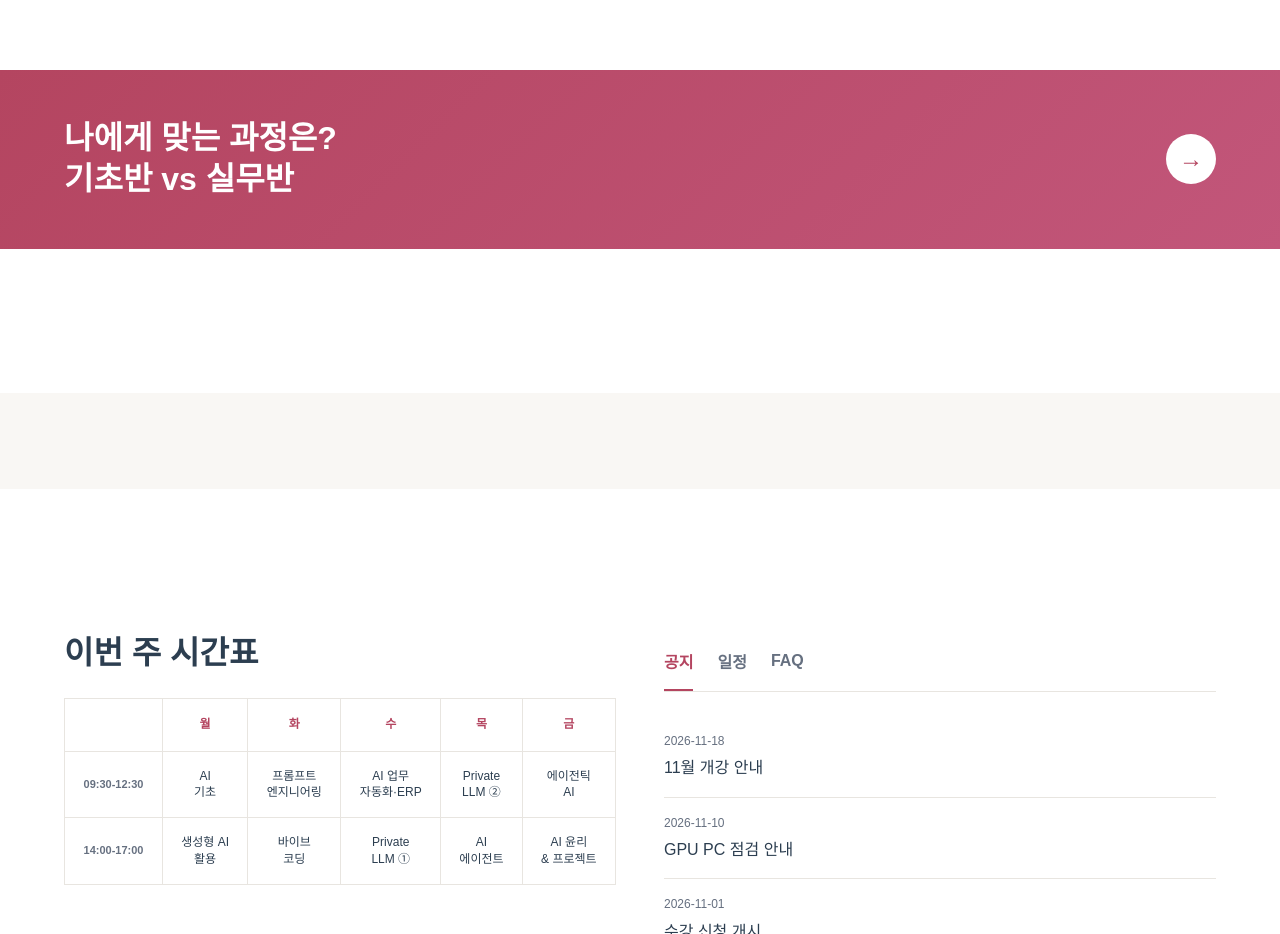
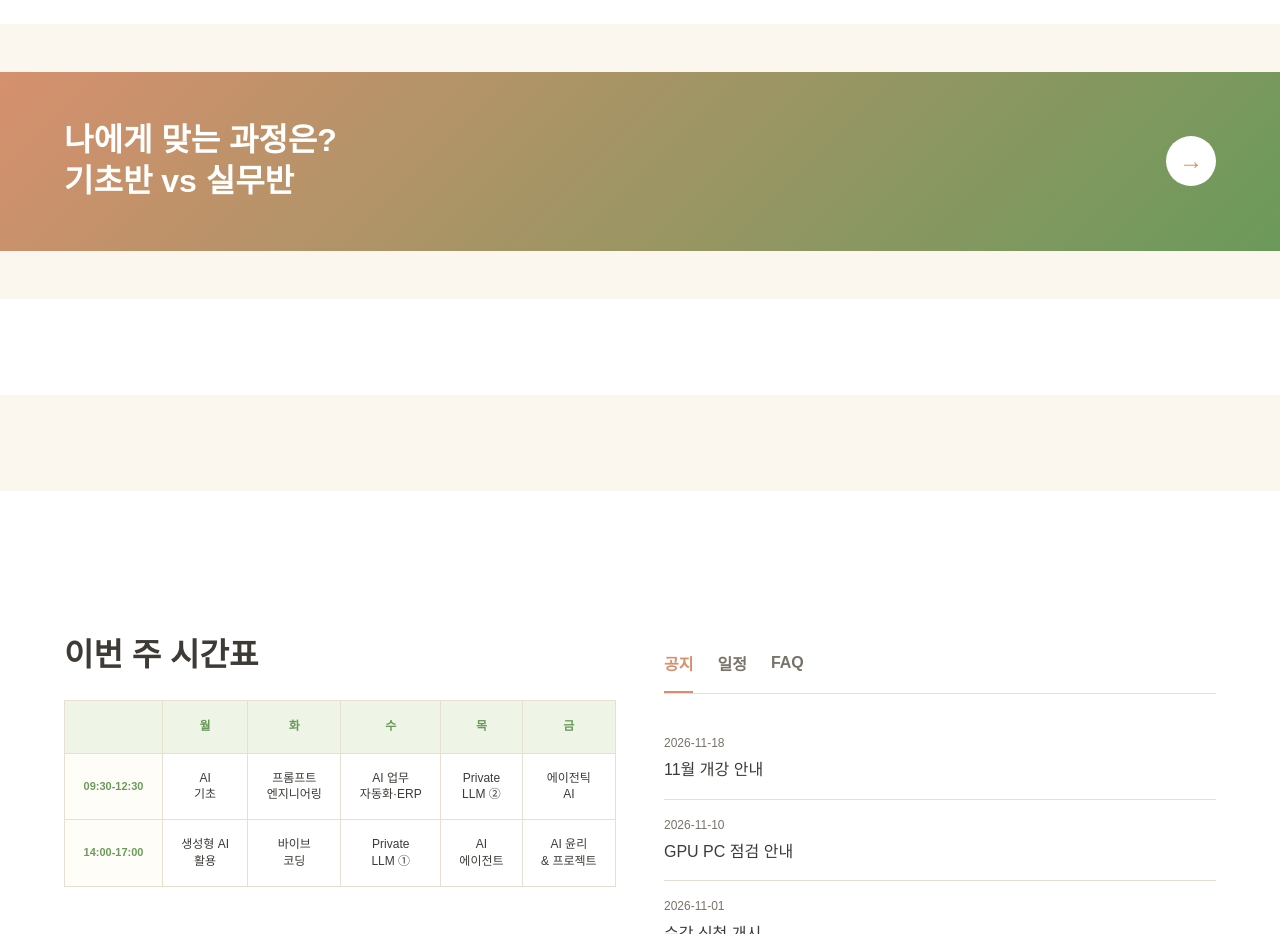
Before and after one commit to yoohanha/hanabot, a plain HTML site: page web/static/index.html in a window 1280 px wide. Shown: the part 820-1754 px from the top of the page. Drawn offline with Linux system fonts and the light colour scheme; no server answers.

Commit message:
[디자인] 따뜻한 교육용 색상 (크림 · 테라코타 · 하늘)
- 테라코타 #D6906E: 주요 버튼 · 시간 글자 (--color-rose 를 --color-wood 에 연결)
- 하늘 #9CC8E0: 보조 버튼 · 바로가기 카드 선 · 사용자 말풍선
- 사용자 말풍선 흰 글자 → 진한 글자 (읽기 쉽게)
- style.css?v= 버전 표시로 브라우저 예전 색 캐시 방지

Co-Authored-By: Claude Opus 5.5 <noreply@anthropic.com>

```diff
--- a/web/static/index.html
+++ b/web/static/index.html
@@ -11,7 +11,7 @@
   <link rel="apple-touch-icon" href="assets/mark.png">
 
   <!-- 스타일 -->
-  <link rel="stylesheet" href="style.css">
+  <link rel="stylesheet" href="style.css?v=20261127-3">
 </head>
 <body>
   <!-- 얇은 띠 (운영 안내) -->
--- a/web/static/style.css
+++ b/web/static/style.css
@@ -1,14 +1,37 @@
 /* [2-1] 하나 AI 학원 웹 디자인 기본값 */
 
 :root {
-  /* 색상 팔레트 */
-  --color-cream: #FFFFFF;        /* 배경 (흰색) */
-  --color-ivory: #F9F7F4;        /* 아이보리 */
-  --color-rose: #B44560;         /* 포인트 (버튼, 강조) */
-  --color-text: #2C3E50;         /* 주 글자색 (진한 회색-청색) */
-  --color-text-light: #667080;   /* 보조 글자색 */
+  /* [5-5] 따뜻한 교육용 색상 팔레트 */
+
+  /* 배경 & 카드 */
+  --color-bg: #FBF7EF;           /* 메인 배경 (따뜻한 베이지) */
+  --color-card: #FFFDF8;         /* 카드 배경 (아주 밝은 베이지) */
+  --color-cream: #FFFDF8;        /* 호환성 (카드) */
   --color-white: #FFFFFF;        /* 순백 */
-  --color-border: #E8E5E0;       /* 테두리 (더 밝게) */
+
+  /* 우드 톤 → 테라코타 (버튼, 제목 강조, 헤더) */
+  --color-wood: #D6906E;         /* 화분색 테라코타 (버튼, 강조) */
+  --color-wood-dark: #BF7A58;    /* 테라코타 hover */
+  --color-pink: #EEF5E6;         /* 호환성: 연두 배경 */
+
+  /* 녹색 톤 (링크, 체크, 강조) */
+  --color-green: #6B9A5B;        /* 올리브 초록 (링크, 체크, 시간표) */
+  --color-green-light: #A8C98A;  /* 연두 (포인트) */
+  --color-green-bg: #EEF5E6;     /* 연두 배경 (안내) */
+
+  /* 하늘색 톤 (정보, 채팅) */
+  --color-sky: #9CC8E0;          /* 하늘 (선 · 테두리 · 포인트) */
+  --color-sky-bg: #E6F2F8;       /* 연한 하늘 배경 (사용자 말풍선 · 보조 버튼) */
+  --color-sky-dark: #3F6F8C;     /* 하늘 위 글자 (읽기 쉽게) */
+
+  /* 글자색 */
+  --color-text: #3E3A35;         /* 본문 글자 */
+  --color-text-light: #7A7368;   /* 보조 글자 */
+  --color-border: #E8DFD0;       /* 테두리 */
+
+  /* 호환성 (기존 코드 유지) */
+  --color-rose: var(--color-wood); /* 예전 이름 · 44곳에서 씀 → 테라코타로 연결 */
+  --color-ivory: #FBF7EF;        /* 배경으로 대체 */
 
   /* 타이포그래피 */
   --font-family: 'Noto Sans KR', 'Malgun Gothic', sans-serif;
@@ -27,9 +50,9 @@
   --spacing-2xl: 48px;
 
   /* 카드 */
-  --card-radius: 6px;
+  --card-radius: 12px;           /* 모서리 12px */
   --card-border: 1px solid var(--color-border);
-  --card-shadow: none;
+  --card-shadow: 0 2px 8px rgba(107, 79, 54, 0.08);  /* 약한 그림자 */
 
   /* 반응형 */
   --max-width: 1200px;
@@ -52,7 +75,7 @@ body {
   font-size: var(--font-size-base);
   line-height: 1.6;
   color: var(--color-text);
-  background-color: #FFFFFF;
+  background-color: var(--color-bg);
 }
 
 /* ========== 타이포그래피 ========== */
@@ -116,17 +139,17 @@ a:hover {
 }
 
 .btn-primary:hover {
-  background-color: #9b3a4d;
+  background-color: var(--color-wood);
 }
 
 .btn-secondary {
-  background-color: var(--color-pink);
-  color: var(--color-rose);
-  border: 1px solid var(--color-rose);
+  background-color: var(--color-sky-bg);
+  color: var(--color-sky-dark);
+  border: 1px solid var(--color-sky);
 }
 
 .btn-secondary:hover {
-  background-color: var(--color-cream);
+  background-color: var(--color-white);
 }
 
 /* ========== 카드 ========== */
@@ -223,7 +246,7 @@ section.hero {
   justify-content: center;
   align-items: flex-start;
   padding: var(--spacing-2xl);
-  background: linear-gradient(135deg, rgba(255, 255, 255, 0.95), rgba(252, 228, 232, 0.95));
+  background: linear-gradient(135deg, var(--color-bg), var(--color-green-bg));
 }
 
 .slide h1 {
@@ -376,6 +399,7 @@ section.quick-menu {
   padding: var(--spacing-lg);
   background-color: var(--color-white);
   border: var(--card-border);
+  border-top: 3px solid var(--color-sky);
   border-radius: var(--card-radius);
   text-align: center;
   transition: all 0.3s ease;
@@ -384,7 +408,8 @@ section.quick-menu {
 }
 
 .quick-card:hover {
-  border-color: var(--color-rose);
+  border-color: var(--color-sky);
+  background-color: var(--color-sky-bg);
 }
 
 .quick-card:focus-visible {
@@ -400,7 +425,7 @@ section.quick-menu {
 
 /* [2-1] 과정 비교 띠 */
 section.course-compare {
-  background: linear-gradient(135deg, var(--color-rose), #c2567a);
+  background: linear-gradient(135deg, var(--color-rose), var(--color-green));
   color: var(--color-white);
   padding: var(--spacing-2xl) 0;
   margin-bottom: var(--spacing-2xl);
@@ -478,14 +503,14 @@ section.schedule-section {
 
 .schedule-table th {
   background-color: var(--color-pink);
-  color: var(--color-rose);
+  color: var(--color-green);
   font-weight: 700;
 }
 
 .schedule-table td.time {
-  background-color: var(--color-cream);
+  background-color: var(--color-card);
   font-weight: 600;
-  color: var(--color-text-light);
+  color: var(--color-green);
   font-size: 11px;
 }
 
@@ -734,8 +759,9 @@ section.schedule-section {
 }
 
 .chat-message.user .message-content {
-  background-color: var(--color-rose);
-  color: var(--color-white);
+  background-color: var(--color-sky-bg);
+  color: var(--color-text);
+  border: 1px solid var(--color-sky);
 }
 
 /* [3-1] 근거 표시 */
@@ -805,7 +831,7 @@ section.schedule-section {
 }
 
 .chat-send:hover {
-  background-color: #9b3a4d;
+  background-color: var(--color-wood);
 }
 
 .chat-send:focus-visible {
@@ -866,7 +892,7 @@ section.schedule-section {
 }
 
 .float-btn.main-btn:hover {
-  background-color: #9b3a4d;
+  background-color: var(--color-wood);
   box-shadow: 0 4px 12px rgba(44, 62, 80, 0.15);
 }
 
@@ -1084,7 +1110,7 @@ section.cta {
 }
 
 .btn-hanabot:hover {
-  background-color: #9b3a4d;
+  background-color: var(--color-wood);
 }
 
 .btn-login {
```
Also changed, not shown: web/static/admin.html (+1 -1 lines), web/static/course-advanced.html (+1 -1 lines), web/static/course-basic.html (+1 -1 lines), web/static/page.html (+1 -1 lines).
